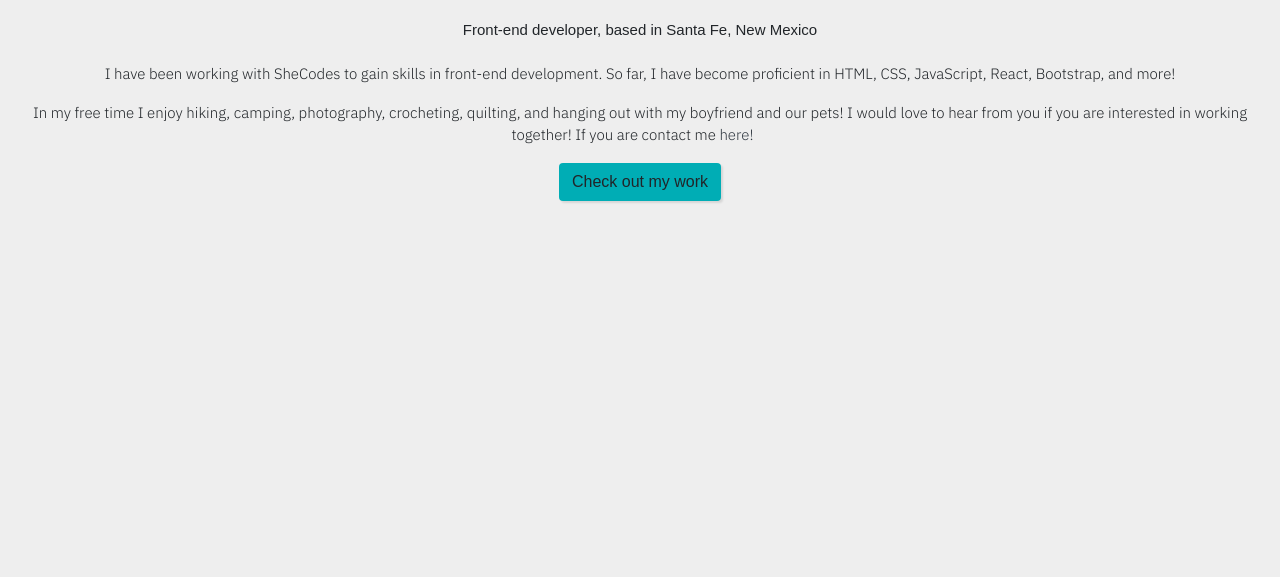
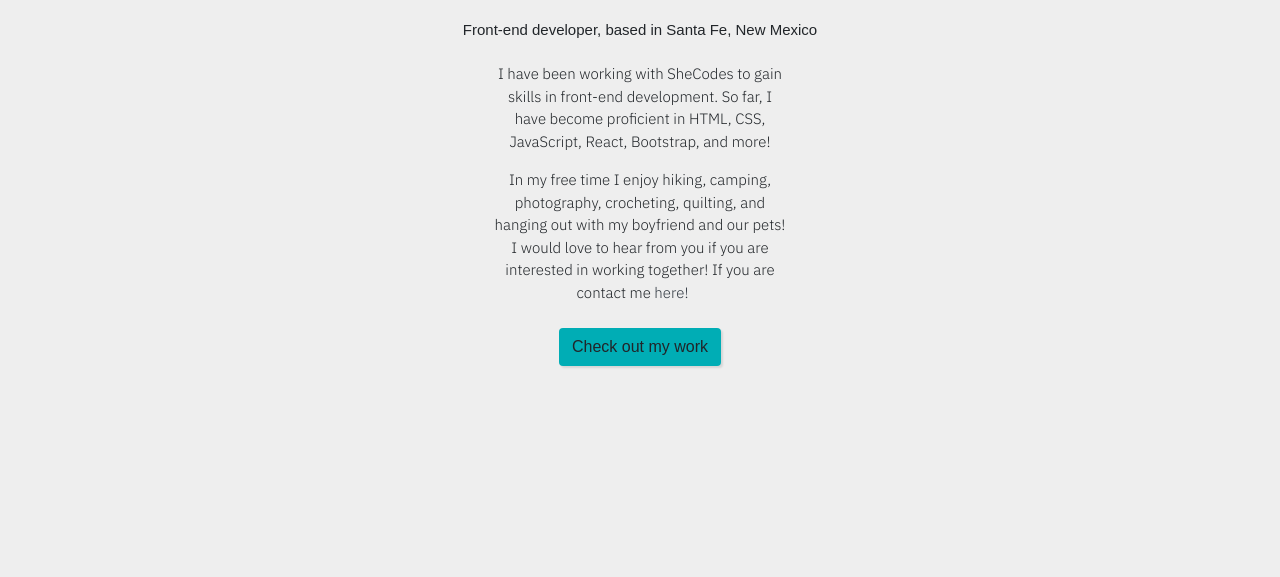
Before and after one commit to nicstewart0022/portfolio-week4, a plain HTML site: page about.html in a window 1280 px wide. Shown: the part 129-706 px from the top of the page. Drawn offline with nearby package versions, Linux system fonts and the light colour scheme; a web font is replaced by a local one.

Commit message:
Fixed responsive bug

```diff
--- a/about.html
+++ b/about.html
@@ -67,7 +67,7 @@
     </nav>
     <h1 class="mx-2 my-4">Hello, I am Nicole Stewart</h1>
     <h2 class="mb-4">Front-end developer, based in Santa Fe, New Mexico</h2>
-    <div class="container-fluid">
+    <div class="container-fluid col-md-3 mb-4">
       <p>
         I have been working with SheCodes to gain skills in front-end
         development. So far, I have become proficient in HTML, CSS, JavaScript,
@@ -80,7 +80,7 @@
         contact me <a href="/contact.html">here!</a>
       </p>
     </div>
-    <div class="projects-button mb-5">
+    <div class="projects-button">
       <a href="/work.html" class="btn">Check out my work</a>
     </div>
   </body>
```
